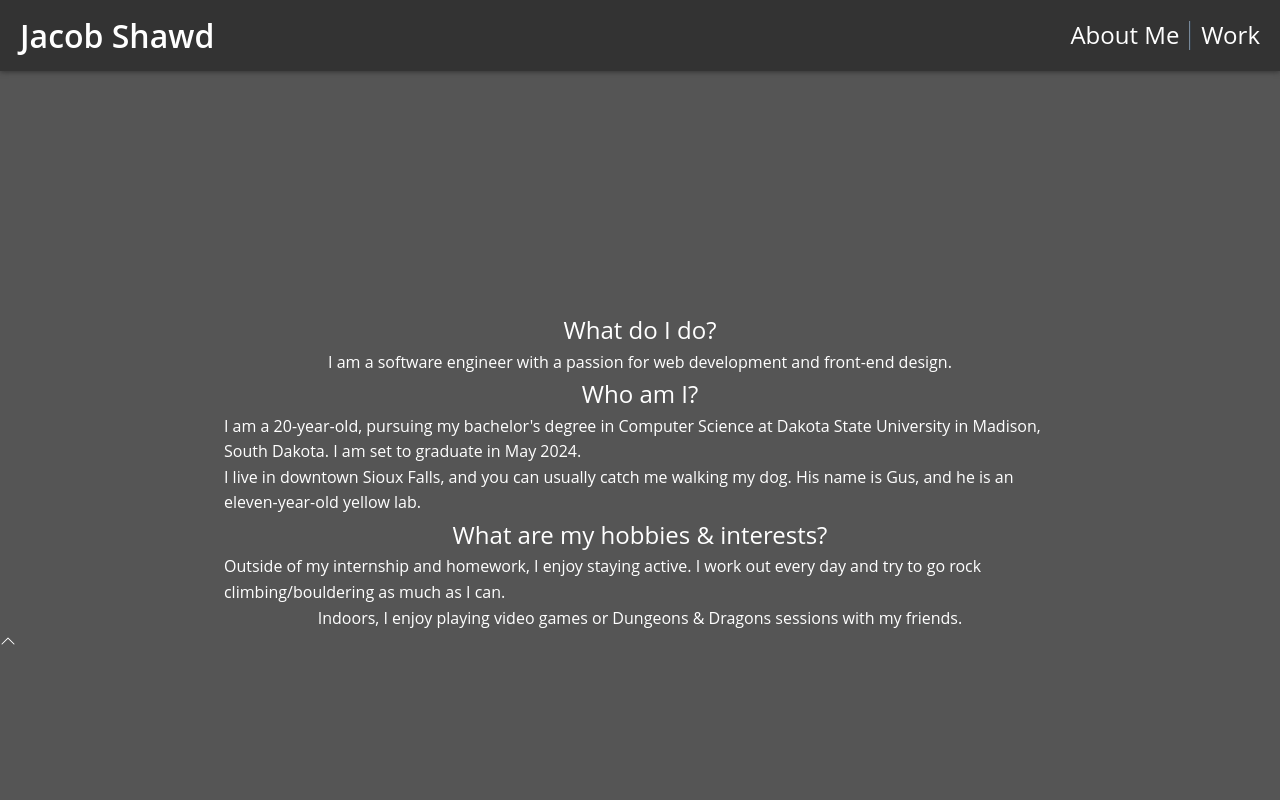
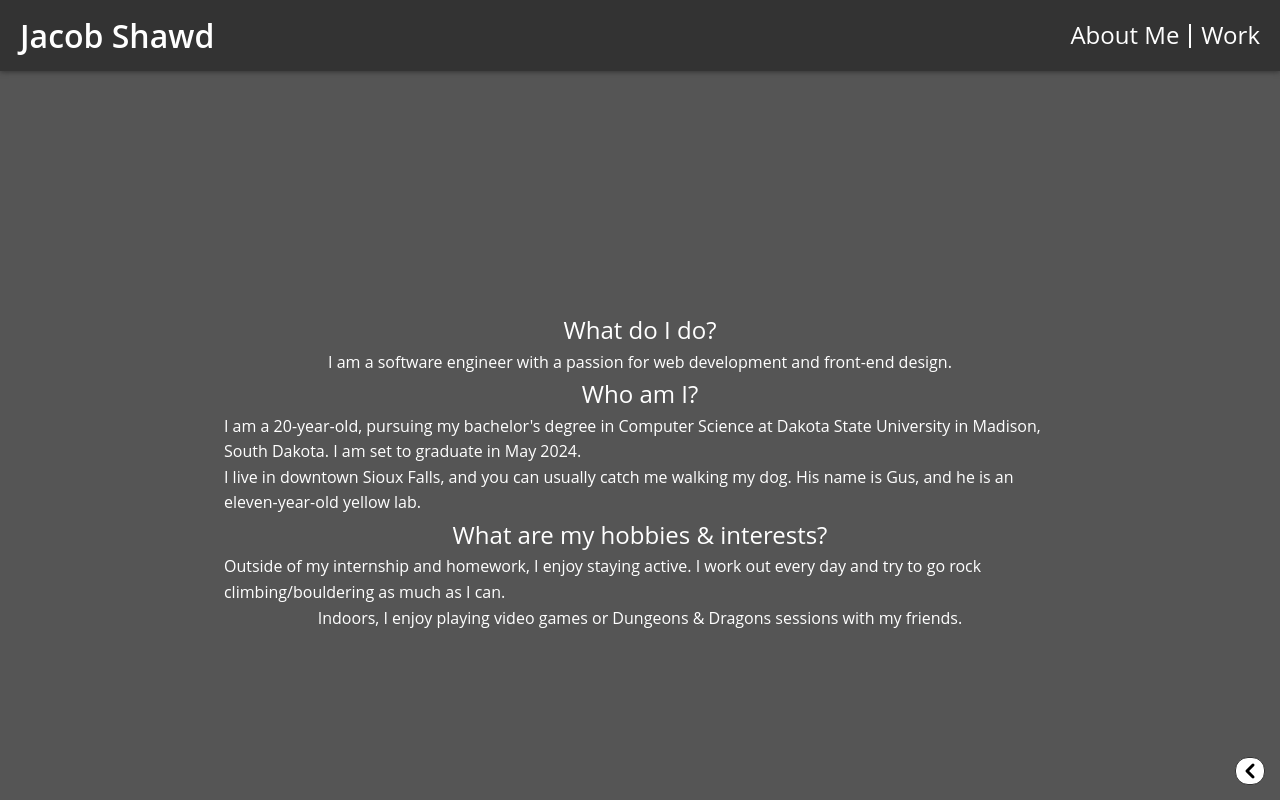
Before and after one commit to Shewwd/Portfolio, a Vue app: page /about in a window 1280 px wide. Built offline with nearby package versions, Linux system fonts and the light colour scheme.

Commit message:
Resume icon resizing and included resume in assets

```diff
--- /dev/null
+++ b/src/assets/svg/chevron-left.vue
@@ -0,0 +1,12 @@
+<template>
+    <svg xmlns="http://www.w3.org/2000/svg" width="16" height="16" fill="currentColor" class="bi bi-chevron-left" viewBox="0 0 16 16">
+        <path fill-rule="evenodd" d="M11.354 1.646a.5.5 0 0 1 0 .708L5.707 8l5.647 5.646a.5.5 0 0 1-.708.708l-6-6a.5.5 0 0 1 0-.708l6-6a.5.5 0 0 1 .708 0"/>
+    </svg>
+</template>
+
+<style scoped>
+    path {
+        stroke: black;
+        stroke-width: 2px;
+    }
+</style>
--- /dev/null
+++ b/src/assets/svg/chevron-right.vue
@@ -0,0 +1,12 @@
+<template>
+    <svg xmlns="http://www.w3.org/2000/svg" width="16" height="16" fill="currentColor" class="bi bi-chevron-right" viewBox="0 0 16 16">
+        <path fill-rule="evenodd" d="M4.646 1.646a.5.5 0 0 1 .708 0l6 6a.5.5 0 0 1 0 .708l-6 6a.5.5 0 0 1-.708-.708L10.293 8 4.646 2.354a.5.5 0 0 1 0-.708"/>
+    </svg>
+</template>
+
+<style scoped>
+    path {
+        stroke: black;
+        stroke-width: 2px;
+    }
+</style>
--- a/src/assets/svg/chevron-up.vue
+++ /dev/null
@@ -1,11 +0,0 @@
-<template>
-    <svg xmlns="http://www.w3.org/2000/svg" width="16" height="16" fill="currentColor" class="bi bi-chevron-up" viewBox="0 0 16 16">
-        <path fill-rule="evenodd" d="M7.646 4.646a.5.5 0 0 1 .708 0l6 6a.5.5 0 0 1-.708.708L8 5.707l-5.646 5.647a.5.5 0 0 1-.708-.708z"/>
-    </svg>
-</template>
-
-<script>
-    export default {
-        name: 'ChevronUp'
-    }
-</script>
--- a/src/components/header.vue
+++ b/src/components/header.vue
@@ -45,7 +45,7 @@
     }
 
     .break {
-        border-left: 2px ridge lightslategray;
-        margin: 5px 10px;
+        border-left: 2px solid white;
+        margin: 8px 10px 7px 10px;
     }
 </style>
--- a/src/components/resume.vue
+++ b/src/components/resume.vue
@@ -1,17 +1,49 @@
 <script setup>
-    import { ref } from "vue";
-    import ChevronUp from '../assets/svg/chevron-up.vue'
+    import { ref, watch, computed } from "vue";
+    import ChevronLeft from '../assets/svg/chevron-left.vue'
+    import ChevronRight from '../assets/svg/chevron-right.vue'
 
-    const expanded = ref(false)
+    const collapsed = ref(true)
+
+    const width = ref('30px')
+    watch(collapsed, (newVal) => {
+        width.value = newVal ? '30px' : '190px';
+    });
+
+    const iconComponent = computed(() => (collapsed.value ? ChevronLeft : ChevronRight));
 
 </script>
 
 <template>
-    <div class="resume-icon">
-        <ChevronUp v-if="!expanded"/>
+    <div class="resume-icon" :style="{ width: width }">
+        <component @click="collapsed = !collapsed" :is="iconComponent" class="svg" />
+        <a v-if="!collapsed" href="../assets/newResume.docx" download="Jacob-Shawd-Resume">Download My Resume</a>
     </div>
 </template>
 
 <style scoped>
+    .resume-icon {
+        position: fixed;
+        bottom: 0;
+        right: 0;
+        display: flex;
+        justify-content: center;
+        align-items: center;
+        max-height: 30px;
+        margin: 0 15px 15px 0;
+        padding: 5px;
+        background-color: white;
+        color: black;
+        border: 1px solid #333333;
+        border-radius: 13px;
+        white-space: nowrap;
+        overflow: hidden;
+        text-overflow: ellipsis;
+        transition: width 0.4s ease-in-out;
+    }
 
+    .svg:hover{
+        cursor: pointer;
+        transform: scale(1.1);
+    }
 </style>
```
Also changed, not shown: 1 other file (tests, documents, lock files or other folders).
